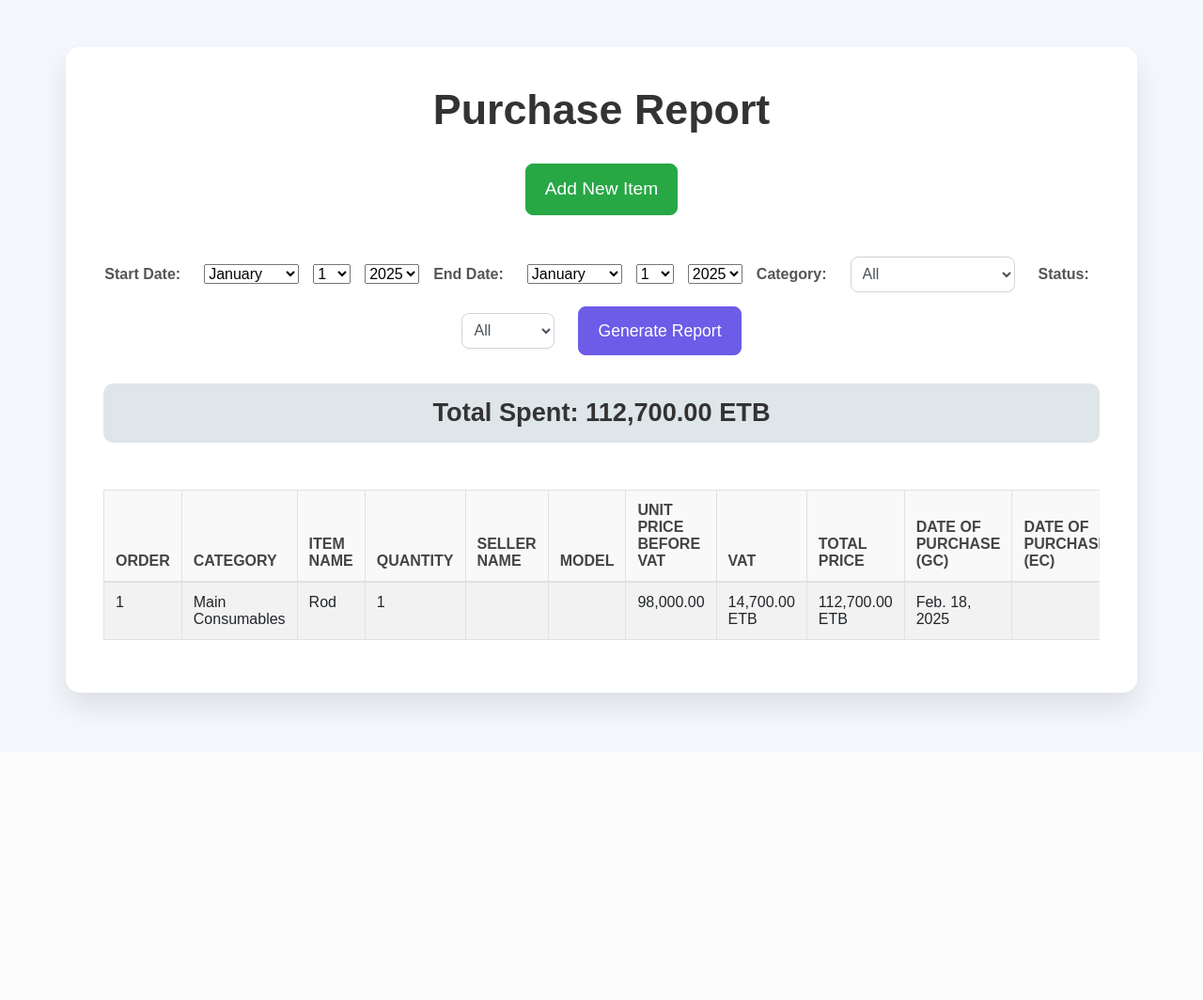
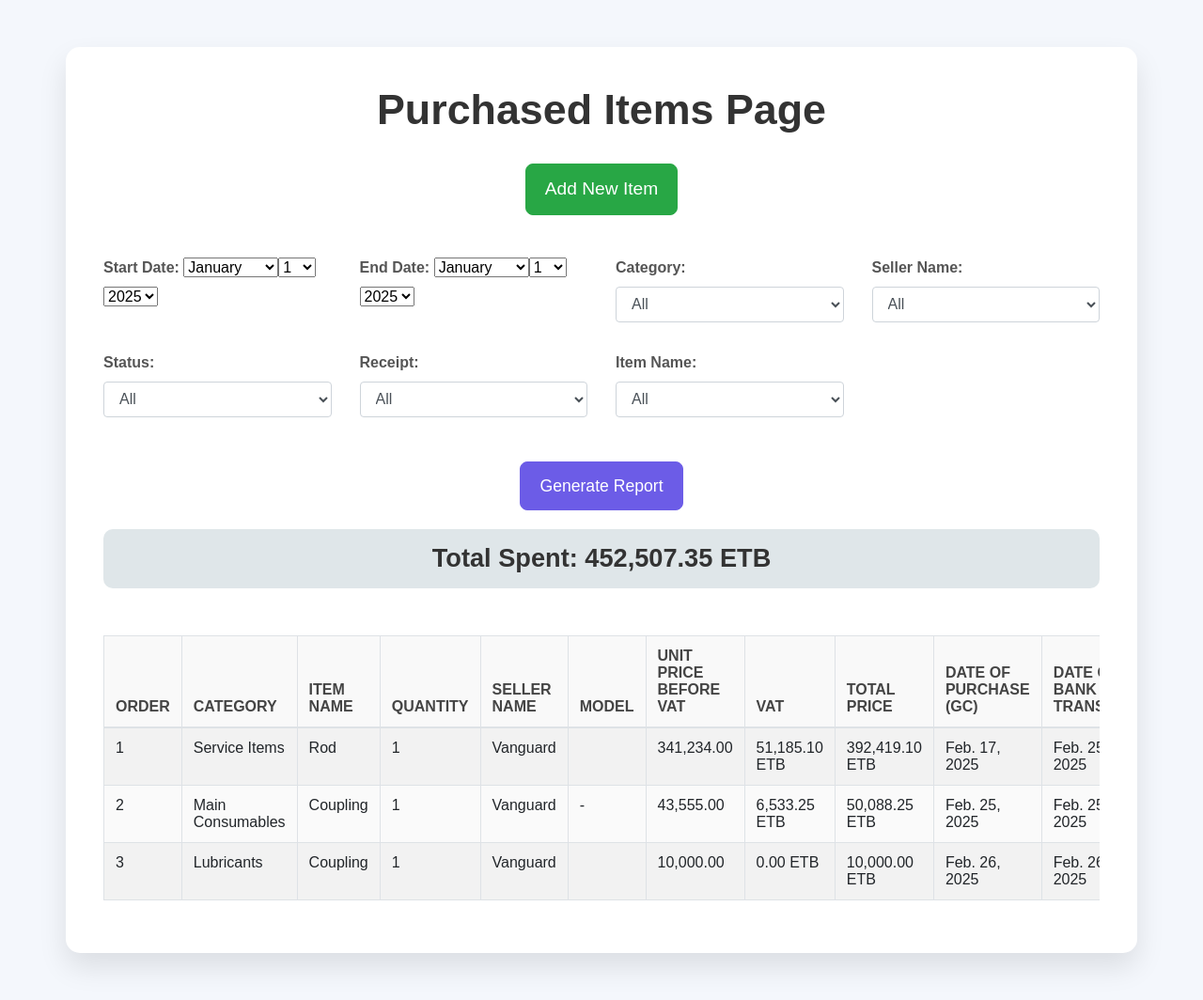
Before and after one commit to hiyaw10/Drilling_machine_ERP1, a Django app: page /purchase/report/ in a window 1280 px wide. Shown: the whole page at 94% size. Before the commit the page ends 765 px from the top, so only its background shows below. Run offline with Django 5.2, Linux system fonts and the light colour scheme; data comes from the database, SQL or seed files in the repository; parts of the project's set-up code (start-up, migrations or seed data) failed here and were passed over; some libraries are stand-ins or nearby versions.

Commit message:
Bug fixes and some changes

```diff
--- a/drilling_machine/drilling_machine/settings.py
+++ b/drilling_machine/drilling_machine/settings.py
@@ -42,6 +42,7 @@ INSTALLED_APPS = [
      'inventory',
      "items_used",
      'django.contrib.humanize',
+
 ]
 
 MIDDLEWARE = [
--- a/drilling_machine/purchase/forms.py
+++ b/drilling_machine/purchase/forms.py
@@ -21,10 +21,10 @@ class ItemForm(forms.ModelForm):
     class Meta:
         model = Item
         fields = [
-            'item_category','item_name','custom_item_name','FS_number', 'credit_paid', 'Transferred_from_bank_name',
-            'Transferred_from_sender_name','Transferred_from_account_number', 'Transferred_to_bank_name', 'Transferred_to_receiver_name','Transferred_to_account_number',
-            'serial_number', 'model', 'color', 'brand', 'quantity', 'unit', 'seller_name', "Receipt",'unit_price_before_vat',
-            'status', 'date_of_purchase', 'date_of_purchase_ethiopian', 'remark'
+            'item_category','item_name','custom_item_name','seller_name', "Receipt",'FS_number',
+            'serial_number', 'model', 'color', 'brand', 'quantity', 'unit','unit_price_before_vat',
+         'date_of_purchase', 'payment_type', 'Transferred_from_bank_name',
+            'Transferred_from_sender_name','Transferred_from_account_number', 'Transferred_to_bank_name', 'Transferred_to_receiver_name','Transferred_to_account_number', 'date_of_bank_transfer','status', 'remark',
         ]
 
     custom_item_name = forms.CharField(required=False, max_length=100)
@@ -35,6 +35,10 @@ class ItemForm(forms.ModelForm):
     date_of_purchase = forms.DateField(
         widget=forms.TextInput(attrs={'class': 'datepicker', 'placeholder': 'Select Date'})
     )
+    date_of_bank_transfer = forms.DateField(
+        widget=forms.TextInput(attrs={'class': 'datepicker', 'placeholder': 'Select Date'})
+    )
+
     total_price = forms.DecimalField(
         max_digits=20,
         decimal_places=2,
--- a/drilling_machine/purchase/templates/purchase/report.html
+++ b/drilling_machine/purchase/templates/purchase/report.html
@@ -107,23 +107,31 @@
 </head>
 <body>
     <div class="container">
-        <h1>Purchase Report</h1>
+        <h1>Purchased Items Page</h1>
 
         <div class="btn-container">
             <a href="{% url 'purchase:add_item' %}" class="btn btn-success mb-4">Add New Item</a>
         </div>
 
         <!-- Filtering Form -->
-        <form method="GET" class="form-inline">
+        <form method="GET" class="form-container">
             {% csrf_token %}
 
+            <div class="row mb-3">
+                <!-- Start Date -->
+                <div class="col-md-3">
                     <label for="id_start_date">Start Date:</label>
                     {{ form.start_date }}
+                </div>
 
+                <!-- End Date -->
+                <div class="col-md-3">
                     <label for="id_end_date">End Date:</label>
                     {{ form.end_date }}
+                </div>
 
-            <!-- Category Dropdown -->
+                <!-- Category -->
+                <div class="col-md-3">
                     <label for="id_item_category">Category:</label>
                     <select name="item_category" class="form-control">
                         <option value="">All</option>
@@ -131,8 +139,23 @@
                             <option value="{{ category }}" {% if request.GET.item_category == category %}selected{% endif %}>{{ category }}</option>
                         {% endfor %}
                     </select>
+                </div>
 
-            <!-- Status Dropdown -->
+                <!-- Seller Name -->
+                <div class="col-md-3">
+                    <label for="id_seller_name">Seller Name:</label>
+                    <select name="seller_name" class="form-control">
+                        <option value="">All</option>
+                        {% for seller in sellers %}
+                            <option value="{{ seller }}" {% if request.GET.seller_name == seller %}selected{% endif %}>{{ seller }}</option>
+                        {% endfor %}
+                    </select>
+                </div>
+            </div>
+
+            <div class="row mb-3">
+                <!-- Status (Now in Second Row) -->
+                <div class="col-md-3">
                     <label for="id_status">Status:</label>
                     <select name="status" class="form-control">
                         <option value="">All</option>
@@ -140,8 +163,35 @@
                             <option value="{{ status }}" {% if request.GET.status == status %}selected{% endif %}>{{ status }}</option>
                         {% endfor %}
                     </select>
+                </div>
 
+                <!-- Receipt -->
+                <div class="col-md-3">
+                    <label for="id_receipt">Receipt:</label>
+                    <select name="receipt" class="form-control">
+                        <option value="">All</option>
+                        {% for receipt in receipts %}
+                            <option value="{{ receipt }}" {% if request.GET.receipt == receipt %}selected{% endif %}>{{ receipt }}</option>
+                        {% endfor %}
+                    </select>
+                </div>
+
+                <!-- Item Name -->
+                <div class="col-md-3">
+                    <label for="id_item_name">Item Name:</label>
+                    <select name="item_name" class="form-control">
+                        <option value="">All</option>
+                        {% for item in item_names %}
+                            <option value="{{ item }}" {% if request.GET.item_name == item %}selected{% endif %}>{{ item }}</option>
+                        {% endfor %}
+                    </select>
+                </div>
+            </div>
+
+            <!-- Centered Generate Report Button -->
+            <div class="text-center mt-3">
                 <button type="submit" class="btn btn-primary">Generate Report</button>
+            </div>
         </form>
 
         <h3 class="total-spent">Total Spent: {{ total_spent|floatformat:2|intcomma }} ETB</h3>
@@ -161,7 +211,7 @@
                         <th>VAT</th>
                         <th>Total Price</th>
                         <th>Date of Purchase (GC)</th>
-                        <th>Date of Purchase (EC)</th>
+                        <th>Date of Bank Transfer</th>
                         <th>Status</th>
                     </tr>
                 </thead>
@@ -178,7 +228,7 @@
                         <td class="vat-value" data-total="{{ item.total_price }}" data-quantity="{{ item.quantity }}" data-unit="{{ item.unit_price_before_vat }}"></td>
                         <td>{{ item.total_price|floatformat:2|intcomma }} ETB</td>
                         <td>{{ item.date_of_purchase }}</td>
-                        <td>{{ item.date_of_purchase_ethiopian }}</td>
+                        <td>{{ item.date_of_bank_transfer }}</td>
                         <td>{{ item.status }}</td>
                     </tr>
                     {% endfor %}
@@ -196,10 +246,12 @@
                 const totalPrice = parseFloat(td.getAttribute('data-total')) || 0;
                 const quantity = parseFloat(td.getAttribute('data-quantity')) || 0;
                 const unitPrice = parseFloat(td.getAttribute('data-unit')) || 0;
+
+                // Calculate VAT: totalPrice = (quantity * unitPrice) + VAT, so VAT = totalPrice - (quantity * unitPrice)
                 const vat = totalPrice - (quantity * unitPrice);
+
+                // Set VAT value with formatting
                 td.textContent = vat.toLocaleString(undefined, { minimumFractionDigits: 2, maximumFractionDigits: 2 }) + ' ETB';
             });
         });
     </script>
-</body>
-</html>
--- a/drilling_machine/purchase/views.py
+++ b/drilling_machine/purchase/views.py
@@ -17,47 +17,64 @@ def add_item(request):
             return render(request, 'purchase/add_item.html', {'form': form, 'errors': form.errors})
     else:
         form = ItemForm()
-        # If needed, set a default initial value for 'custom_name'
         form.fields['custom_item_name'].initial = 'Enter a custom name here if needed'
 
     return render(request, 'purchase/add_item.html', {'form': form})
 
 
+# Generate Report View
+from django.shortcuts import render, redirect
+from django.db.models import Sum, F
+from .models import Item
+from .forms import ItemForm, ReportForm
+from decimal import Decimal
+
+VAT_RATE = Decimal("0.15")  # 15% VAT
 
 def generate_report(request):
     items = Item.objects.all()
-    form = ReportForm(request.GET)
+    form = ReportForm(request.GET or None)
 
-    # Get distinct categories & statuses for dropdowns
-    categories = Item.objects.values_list('item_category', flat=True).distinct()
-    statuses = Item.objects.values_list('status', flat=True).distinct()
-
+    # Fetch distinct values and remove duplicates
+    categories = sorted(set(Item.objects.exclude(item_category__isnull=True).values_list('item_category', flat=True)))
+    statuses = sorted(set(Item.objects.exclude(status__isnull=True).values_list('status', flat=True)))
+    receipts = sorted(set(Item.objects.exclude(Receipt__isnull=True).values_list('Receipt', flat=True)))
+    sellers = sorted(set(Item.objects.exclude(seller_name__isnull=True).values_list('seller_name', flat=True)))
+    item_names = sorted(set(Item.objects.exclude(item_name__isnull=True).values_list('item_name', flat=True)))
 
     if form.is_valid():
         start_date = form.cleaned_data.get('start_date')
         end_date = form.cleaned_data.get('end_date')
-        category = request.GET.get('item_category', None)
-        status = request.GET.get('status', None)
+        category = request.GET.get('item_category', '').strip()
+        status = request.GET.get('status', '').strip()
+        receipt = request.GET.get('Receipt', '').strip()
+        seller_name = request.GET.get('seller_name', '').strip()
+        item_name = request.GET.get('item_name', '').strip()
 
         if start_date and end_date:
             items = items.filter(date_of_purchase__range=[start_date, end_date])
-
         if category:
             items = items.filter(item_category=category)
-
         if status:
             items = items.filter(status=status)
+        if receipt:
+            items = items.filter(Receipt=receipt)
+        if seller_name:
+            items = items.filter(seller_name=seller_name)
+        if item_name:
+            items = items.filter(item_name=item_name)
 
-    total_spent = round(items.aggregate(total=Sum('total_price'))['total'] or 0, 2)
 
-    return render(
-        request,
-        'purchase/report.html',
-        {
-            'form': form,
-            'items': items,
-            'total_spent': total_spent,
-            'categories': categories,
-            'statuses': statuses
-        }
-    )
+
+    total_spent = round(items.aggregate(total=Sum('total_price'))['total'] or Decimal(0), 2)
+
+    return render(request, 'purchase/report.html', {
+        'items': items,
+        'form': form,
+        'categories': categories,
+        'statuses': statuses,
+        'receipts': receipts,
+        'sellers': sellers,
+        'item_names': item_names,
+        'total_spent': total_spent,
+    })
```
Also changed, not shown: drilling_machine/purchase/admin.py (+3 -4 lines), drilling_machine/purchase/models.py (+34 -6 lines), drilling_machine/purchase/templates/purchase/add_item.html (+8 -0 lines), drilling_machine/db.sqlite3, drilling_machine/inventory/migrations/0001_initial.py, drilling_machine/items_used/migrations/0001_initial.py, drilling_machine/purchase/migrations/0001_initial.py, drilling_machine/purchase/migrations/0002_rename_transferred_from_item_transferred_from_bank_name_and_more.py (deleted), drilling_machine/purchase/migrations/0003_remove_item_bank_name_alter_item_custom_item_name.py (deleted), 4 other files. Lines whose indentation alone changed are shown as unchanged.
